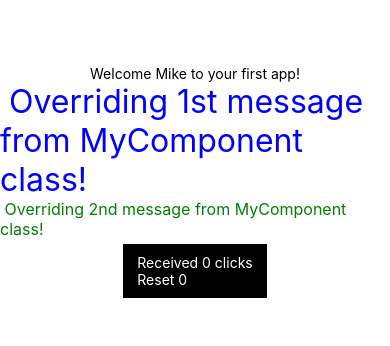
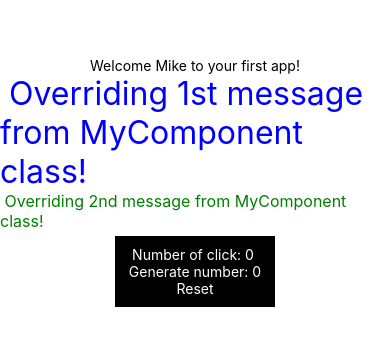
Before and after one commit to michaelbenedictbautista/myFirstApp, a React Native app: screen / in a window 390 px wide. Shown: the part 238-584 px from the top of the page. Built offline with nearby package versions, Linux system fonts and the light colour scheme.

Commit message:
Added some style

```diff
--- a/components/MyButton.js
+++ b/components/MyButton.js
@@ -5,8 +5,9 @@ export function MyButton( props ) {
   const[ click, setClick ] = useState(0)
     return (
          <TouchableOpacity style= { styles.button } onPress= { () => { setClick(click+1) }}>
-            <Text style= { styles.buttonText }> Received {click} clicks </Text>
-            <Text onPress= { () => { setClick(0) }} style= { styles.buttonText }> Reset {click} </Text>
+            <Text style= { styles.buttonText }> Number of click: {click}  </Text>
+            <Text onPress= { () => { setClick(Math.floor(Math.random() * 100) + 1) }} style= { styles.buttonText }> Generate number: {click} </Text>
+            <Text onPress= { () => { setClick(0) }} style= { styles.buttonText } textAlign="center"> Reset </Text>
          </TouchableOpacity>
 
     )
@@ -28,8 +29,14 @@ const styles =  StyleSheet.create ({
     margin: 5,
   },
   buttonText: {
-    color: "white"
+    color: "white",
+    textAlign: 'center',
 
   }
 
+    // fontWeight: 'bold',
+    // fontSize: 18,
+    // marginTop: 0,
+    // width: 200,
+    // backgroundColor: 'yellow',
 })
```
